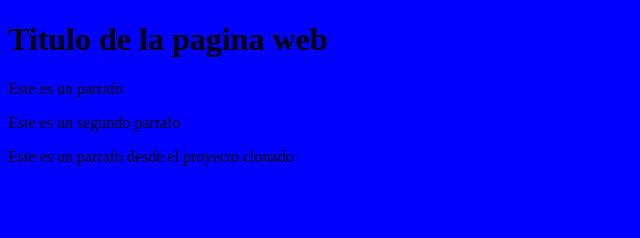
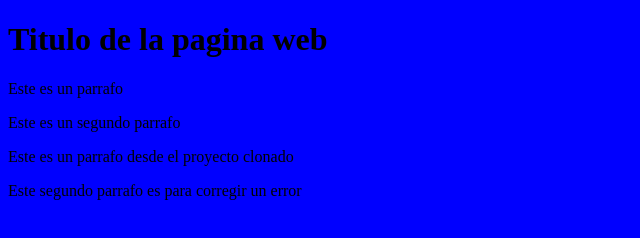
Before and after one commit to AlexSejmet/Proyecto-web-empresa-C, a plain HTML site: page index.html in a window 1280 px wide. Shown: the whole page, without its empty margins (0-640 px from the left). Drawn offline with Linux system fonts and the light colour scheme.

Commit message:
Solucionando error

```diff
--- a/index.html
+++ b/index.html
@@ -15,6 +15,7 @@
     <p>Este es un segundo parrafo</p>
 
 	<p> Este es un parrafo desde el proyecto clonado </p>
+	<p> Este segundo parrafo es para corregir un error </p>
 
 </body>
 
```
